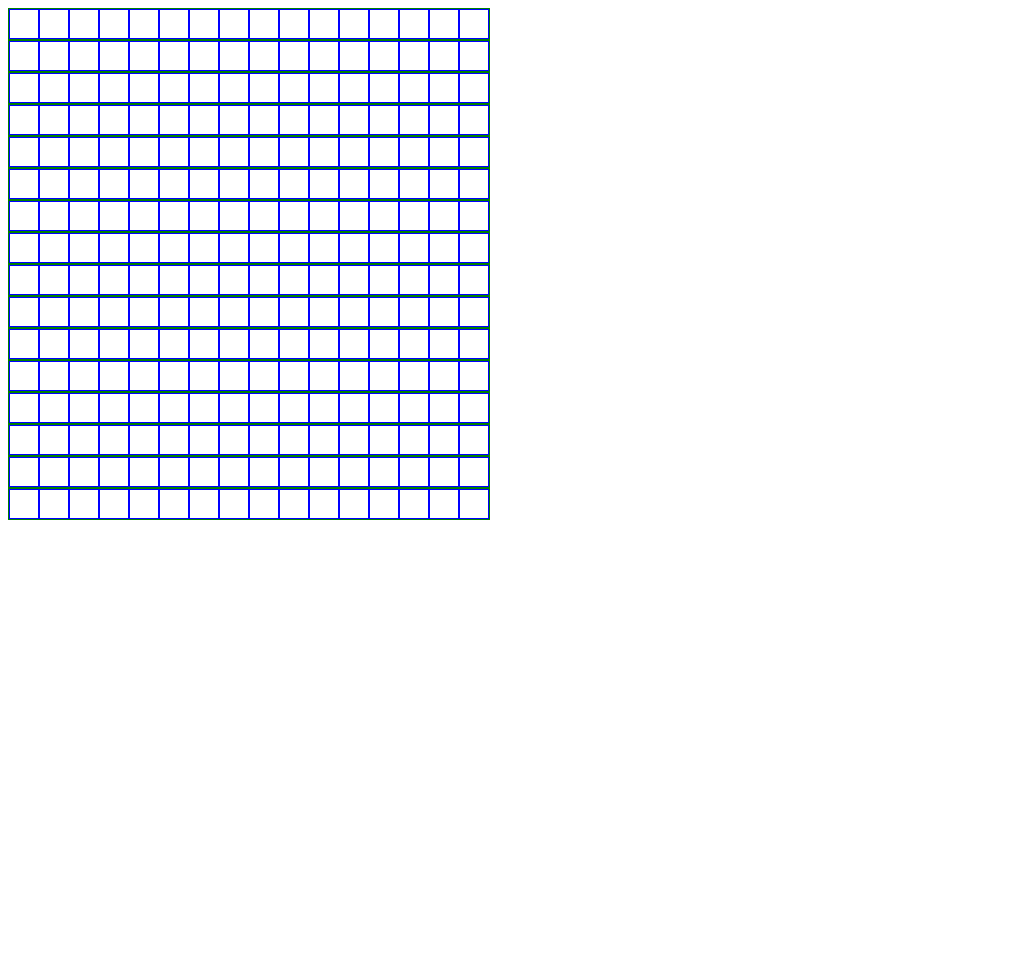
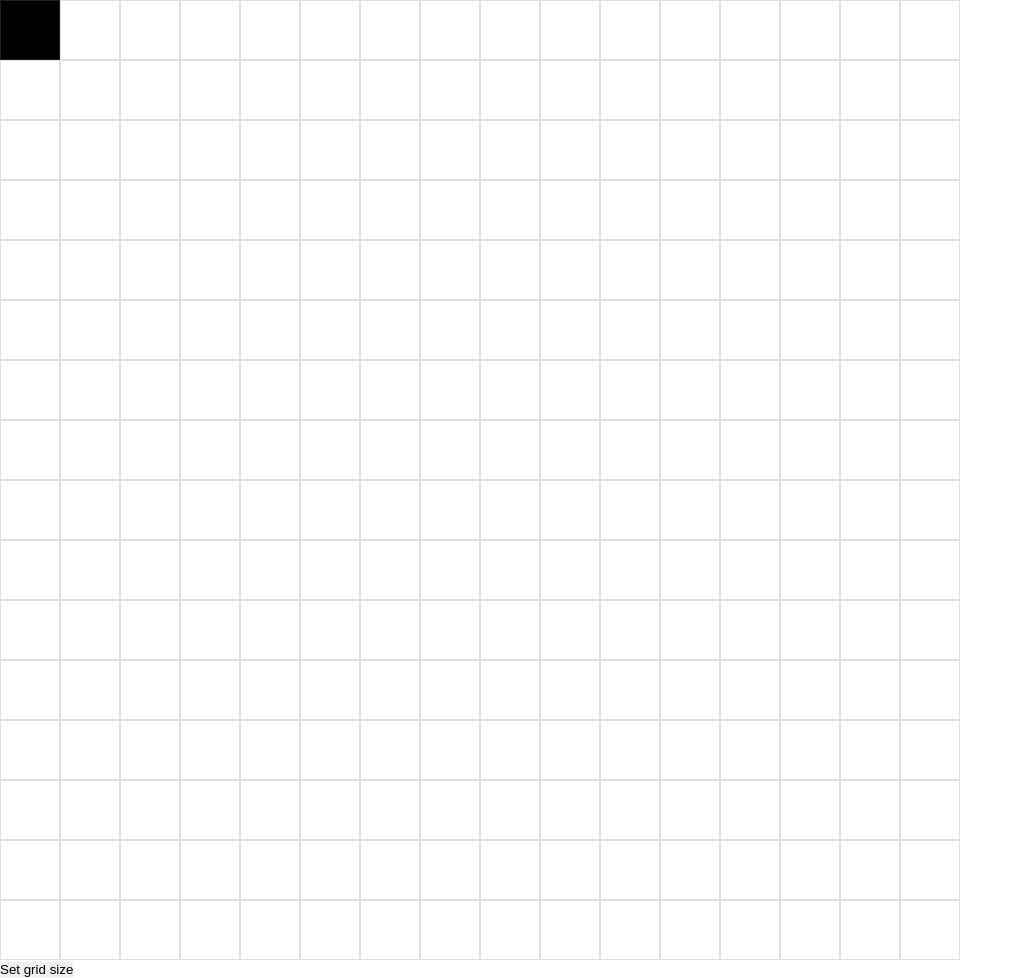
Before and after one commit to azaespa/01-Landing-Page, a plain HTML site: page Etch-a-Sketch/index.html in a window 1280 px wide. Shown: the whole page, without its empty margins (0-1023 px from the left). Before the commit the page ends 800 px from the top, so only its background shows below. Drawn offline with Linux system fonts and the light colour scheme.

Commit message:
Dynamic and interactive boxes

```diff
--- a/Etch-a-Sketch/index.html
+++ b/Etch-a-Sketch/index.html
@@ -9,7 +9,7 @@
 <body>
     <div class="container">
     </div>
-
+    <button>Set grid size</button>
     <script src="index.js"></script>
 </body>
 </html>
--- a/Etch-a-Sketch/index.js
+++ b/Etch-a-Sketch/index.js
@@ -1,10 +1,33 @@
 const container = document.querySelector(".container");
+const gridButton = document.querySelector("button");
 
-for (let i = 0; i < 16; i++)
+let boxes = null;
+
+let n = 16;
+
+function handleClick() {
+    let temp = Number(prompt("Set grid size. Max 100"));
+    if (temp < 101) {
+        removeBoxes();
+        n = temp;
+        generateBoxes();
+    } else {
+        handleClick();
+    }
+}
+
+function removeBoxes() {
+    while(container.hasChildNodes()) {
+        container.removeChild(container.firstChild);
+    }
+}
+
+function generateBoxes() {
+    for (let i = 0; i < n; i++)
     {
         let row = document.createElement("div");
         row.classList.add(`row`);
-    for (let j = 0; j < 16; j++)
+        for (let j = 0; j < n; j++)
         {
             let column = document.createElement("div");
             column.classList.add(`col`);
@@ -12,8 +35,11 @@ for (let i = 0; i < 16; i++)
         }
         container.appendChild(row);
     }
+    boxes = container.querySelectorAll(".col");
+    boxAddEventListener();
+}
 
-const boxes = container.querySelectorAll(".col");
+
 
 function handleHover() {
     if (!this.classList.contains("hovered")) {
@@ -21,10 +47,15 @@ function handleHover() {
     }
 }
 
-function init() {
+function boxAddEventListener(){
     for (let i = 0; i < boxes.length; i++) {
         boxes[i].addEventListener("mouseover", handleHover);
     }
 }
 
+function init() {
+    generateBoxes();
+    gridButton.addEventListener("click", handleClick);
+}
+
 init();
--- a/Etch-a-Sketch/style.css
+++ b/Etch-a-Sketch/style.css
@@ -1,19 +1,26 @@
+* {
+    padding: 0;
+    border: 0;
+    margin: 0;
+}
+
 .container {
     display: flex;
     flex-direction: column;
     box-sizing: border-box;
+    height: 960px;
+    width: 960px
 }
 
 .row {
-    border: 1px solid green;
-    height: 30px;
-    width: 480px;
+    width: 100%;
+    flex-grow: 1;
     display: flex;
 }
 
 .col {
-    border: 1px solid blue;
-    width: 30px;
+    flex-grow: 1;
+    border: 1px solid rgba(128, 128, 128, 0.25);
 }
 
 .hovered {
```
Lines whose indentation alone changed are shown as unchanged.
